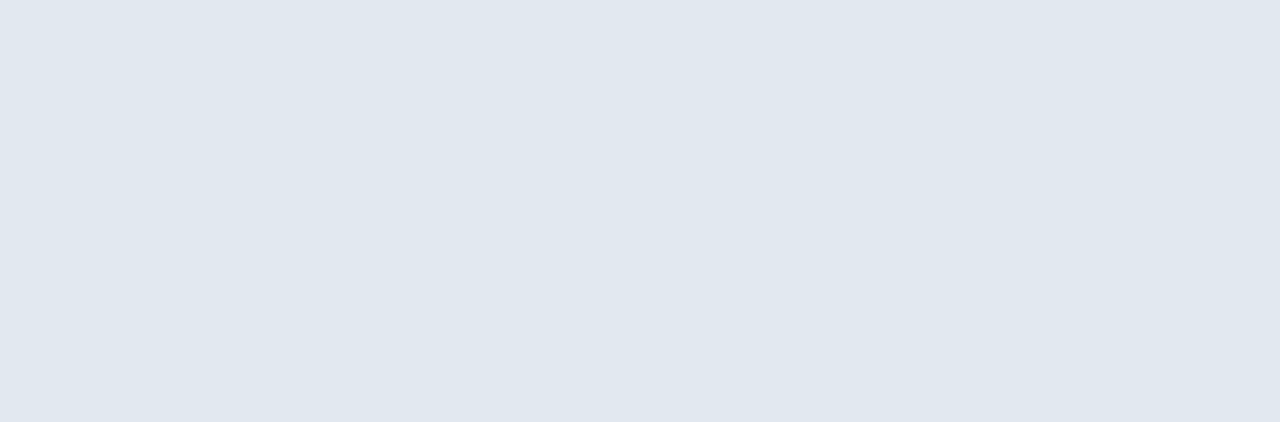
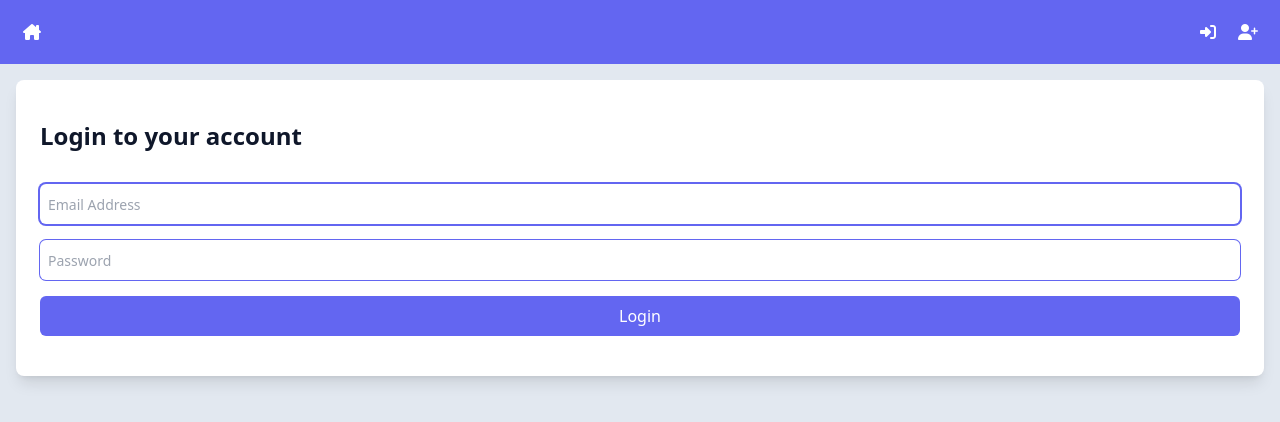
Before and after one commit to ahmedkhaled89/Blog-Platform-UI, a React (Vite) app: page /login in a window 1280 px wide. Before the commit this address had no page. Shown: the top 422 px of the page. Built offline with nearby package versions, Linux system fonts and the light colour scheme.

Commit message:
Add Routes for Login and Registration

```diff
--- a/src/App.jsx
+++ b/src/App.jsx
@@ -1,10 +1,15 @@
 import { BrowserRouter, Routes, Route } from 'react-router-dom';
 import Layout from './pages/Layout';
+import Login from './pages/users/login';
+import Register from './pages/users/Register';
 const App = () => {
   return (
     <BrowserRouter>
       <Routes>
-        <Route path='/' element={<Layout />}></Route>
+        <Route path='/' element={<Layout />}>
+          <Route path='login' element={<Login />} />
+          <Route path='register' element={<Register />} />
+        </Route>
       </Routes>
     </BrowserRouter>
   );
```
